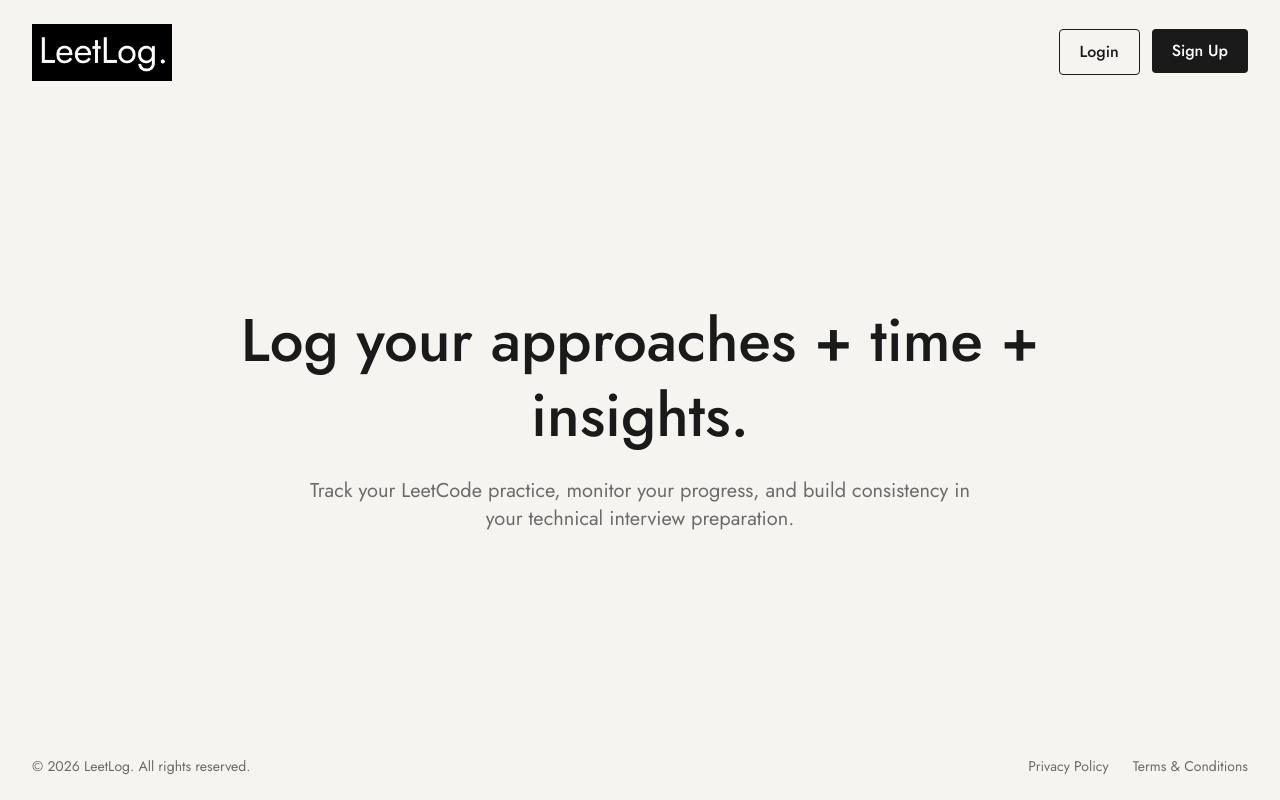
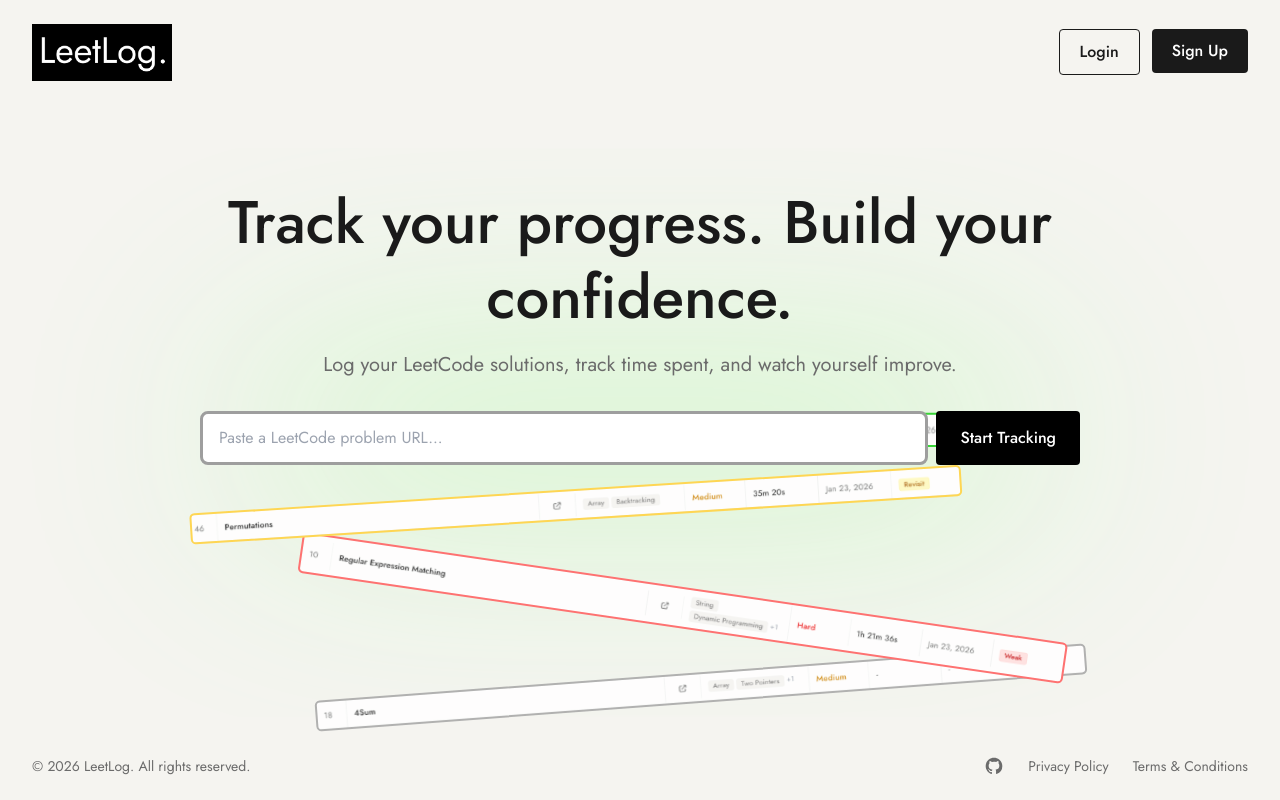
Before and after one commit to TelmenBay/leetlog, a Next.js app: page / in a window 1280 px wide. Built offline with nearby package versions, Linux system fonts and the light colour scheme; no server answers.

Commit message:
Background image, new headline, search bar

```diff
--- a/app/page.tsx
+++ b/app/page.tsx
@@ -3,6 +3,7 @@
 import { createClient } from "@/lib/supabase/server";
 import Link from "next/link";
 import type { Metadata } from "next";
+import LandingSearch from "@/components/landing-search";
 
 export const metadata: Metadata = {
   title: "LeetLog - Your Personal Algorithm Practice Journal",
@@ -83,14 +84,30 @@
           </div>
         </header>
 
-        <main className="flex-1 flex items-center justify-center px-4 sm:px-6">
-          <div className="max-w-4xl text-center">
-            <h1 className="text-3xl sm:text-4xl md:text-5xl lg:text-6xl text-[#1A1A1A] font-medium leading-tight mb-6" style={{ fontFamily: 'var(--font-jost)' }}>
-              Log your approaches + time + insights.
-            </h1>
-            <p className="text-lg sm:text-xl text-[#6B6B6B] max-w-2xl mx-auto" style={{ fontFamily: 'var(--font-jost)' }}>
-              Track your LeetCode practice, monitor your progress, and build consistency in your technical interview preparation.
-            </p>
+        <main className="flex-1 relative overflow-hidden">
+          {/* Background Image - hidden on mobile */}
+          <div className="hidden sm:flex absolute inset-0 items-end justify-center pointer-events-none">
+            <Image
+              src="/landingcomp.svg"
+              alt="LeetLog Dashboard Preview"
+              width={1200}
+              height={800}
+              className="w-full max-w-10xl h-auto opacity-90"
+              priority
+            />
+          </div>
+
+          {/* Text Content */}
+          <div className="relative z-10 flex flex-col items-center px-4 sm:px-6 pt-12 sm:pt-20">
+            <div className="max-w-4xl text-center px-2">
+              <h1 className="text-3xl sm:text-4xl md:text-5xl lg:text-6xl text-[#1A1A1A] font-medium leading-tight mb-4" style={{ fontFamily: 'var(--font-jost)' }}>
+                Track your progress. Build your confidence.
+              </h1>
+              <p className="text-lg sm:text-xl text-[#6B6B6B] max-w-2xl mx-auto" style={{ fontFamily: 'var(--font-jost)' }}>
+                Log your LeetCode solutions, track time spent, and watch yourself improve.
+              </p>
+              <LandingSearch />
+            </div>
           </div>
         </main>
 
@@ -99,7 +116,18 @@
             <p className="text-xs sm:text-sm text-[#6B6B6B] text-center sm:text-left">
               &copy; {new Date().getFullYear()} LeetLog. All rights reserved.
             </p>
-            <div className="flex gap-4 sm:gap-6">
+            <div className="flex gap-4 sm:gap-6 items-center">
+              <a
+                href="https://github.com/telmenbayar/leetlog"
+                target="_blank"
+                rel="noopener noreferrer"
+                className="text-[#6B6B6B] hover:text-[#1A1A1A] transition-colors"
+                aria-label="GitHub"
+              >
+                <svg className="w-5 h-5" fill="currentColor" viewBox="0 0 24 24">
+                  <path fillRule="evenodd" clipRule="evenodd" d="M12 2C6.477 2 2 6.484 2 12.017c0 4.425 2.865 8.18 6.839 9.504.5.092.682-.217.682-.483 0-.237-.008-.868-.013-1.703-2.782.605-3.369-1.343-3.369-1.343-.454-1.158-1.11-1.466-1.11-1.466-.908-.62.069-.608.069-.608 1.003.07 1.531 1.032 1.531 1.032.892 1.53 2.341 1.088 2.91.832.092-.647.35-1.088.636-1.338-2.22-.253-4.555-1.113-4.555-4.951 0-1.093.39-1.988 1.029-2.688-.103-.253-.446-1.272.098-2.65 0 0 .84-.27 2.75 1.026A9.564 9.564 0 0112 6.844c.85.004 1.705.115 2.504.337 1.909-1.296 2.747-1.027 2.747-1.027.546 1.379.202 2.398.1 2.651.64.7 1.028 1.595 1.028 2.688 0 3.848-2.339 4.695-4.566 4.943.359.309.678.92.678 1.855 0 1.338-.012 2.419-.012 2.747 0 .268.18.58.688.482A10.019 10.019 0 0022 12.017C22 6.484 17.522 2 12 2z" />
+                </svg>
+              </a>
               <Link href="/privacy" className="text-xs sm:text-sm text-[#6B6B6B] hover:text-[#1A1A1A] transition-colors">
                 Privacy Policy
               </Link>
--- /dev/null
+++ b/components/landing-search.tsx
@@ -0,0 +1,38 @@
+'use client';
+
+import { useRouter } from 'next/navigation';
+import { useState } from 'react';
+
+export default function LandingSearch() {
+  const router = useRouter();
+  const [url, setUrl] = useState('');
+
+  const handleSubmit = (e: React.FormEvent) => {
+    e.preventDefault();
+    // Redirect to sign-up with the URL as a query param
+    const encodedUrl = encodeURIComponent(url);
+    router.push(url ? `/sign-up?url=${encodedUrl}` : '/sign-up');
+  };
+
+  return (
+    <form onSubmit={handleSubmit} className="w-full max-w-10xl mx-auto mt-8">
+      <div className="flex gap-2">
+        <input
+          type="text"
+          value={url}
+          onChange={(e) => setUrl(e.target.value)}
+          placeholder="Paste a LeetCode problem URL..."
+          className="flex-1 px-4 py-3 bg-white border-[#9e9e9e] border-3 rounded-lg text-[#1A1A1A] placeholder-[#9CA3AF] focus:outline-none focus:ring-1 focus:ring-[#1A1A1A] transition-colors"
+          style={{ fontFamily: 'var(--font-jost)' }}
+        />
+        <button
+          type="submit"
+          className="px-6 py-3 bg-[#000000] text-white font-medium hover:bg-[#333] transition-colors rounded-sm whitespace-nowrap"
+          style={{ fontFamily: 'var(--font-jost)' }}
+        >
+          Start Tracking
+        </button>
+      </div>
+    </form>
+  );
+}
```
Also changed, not shown: public/landingcomp.svg (added).
